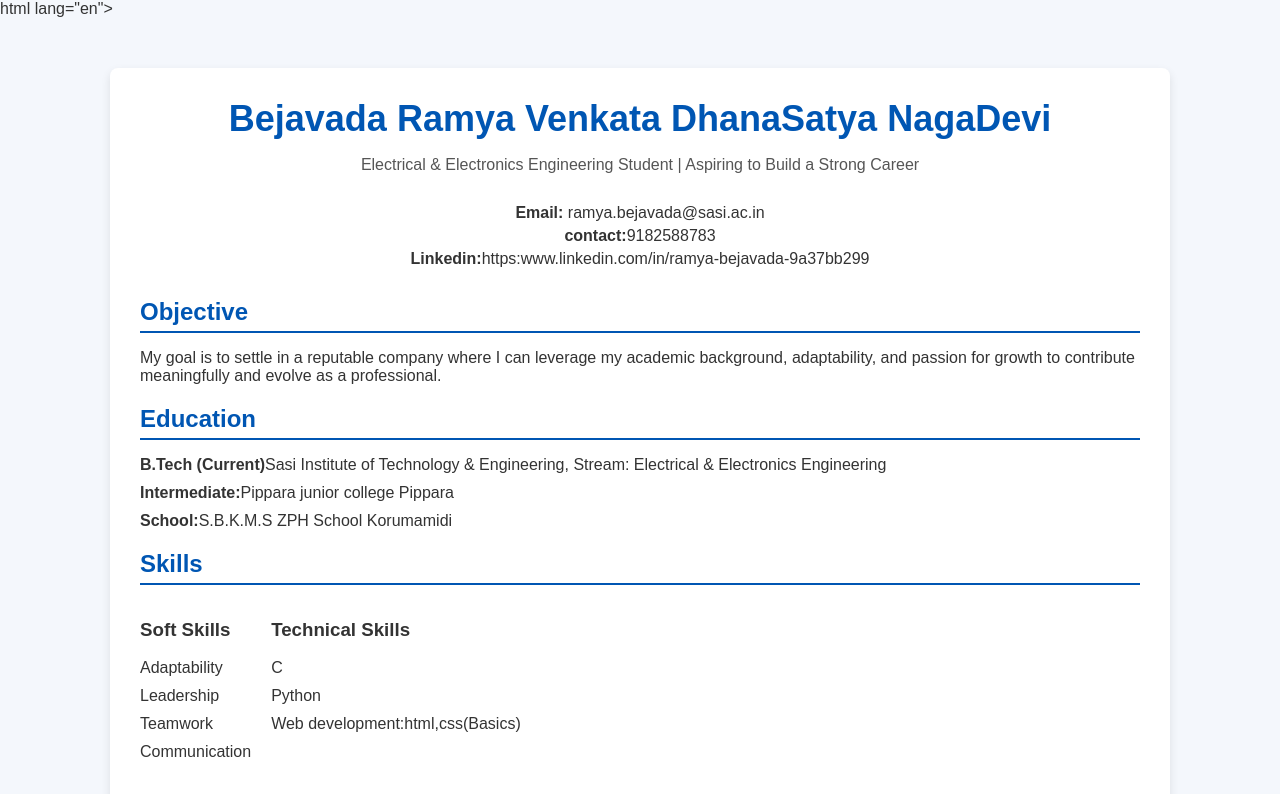
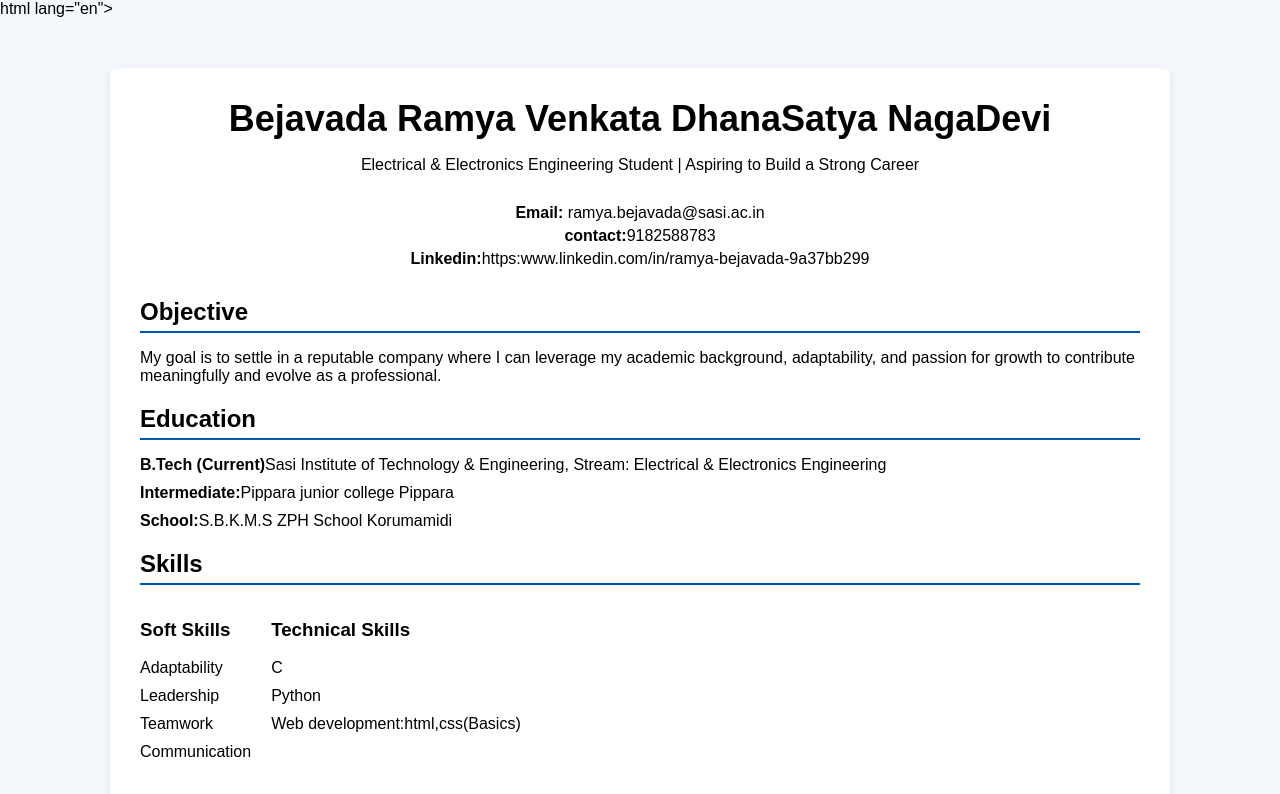
Before and after one commit to bramya2004/bramya2004, a plain HTML site: page index.html in a window 1280 px wide. Shown: the top 794 px of the page. Drawn offline with Linux system fonts and the light colour scheme.

Commit message:
Update index.html

```diff
--- a/index.html
+++ b/index.html
@@ -8,7 +8,6 @@ html lang="en">
             font-family: 'Arial', sans-serif;
             margin: 0;
             background-color: #f4f7fc;
-            color: #333;
         }
 
         .container {
@@ -28,13 +27,11 @@ html lang="en">
 
         header h1 {
             font-size: 36px;
-            color: #0056b3;
             margin: 0;
         }
 
         header p {
             font-size: 16px;
-            color: #555;
         }
 
         .contact-info {
@@ -53,7 +50,6 @@ html lang="en">
 
         .section h2 {
             font-size: 24px;
-            color: #0056b3;
             border-bottom: 2px solid #0056b3;
             padding-bottom: 5px;
             margin-bottom: 15px;
@@ -82,7 +78,6 @@ html lang="en">
             text-align: center;
             font-size: 14px;
             margin-top: 30px;
-            color: #777;
         }
 
     </style>
```
